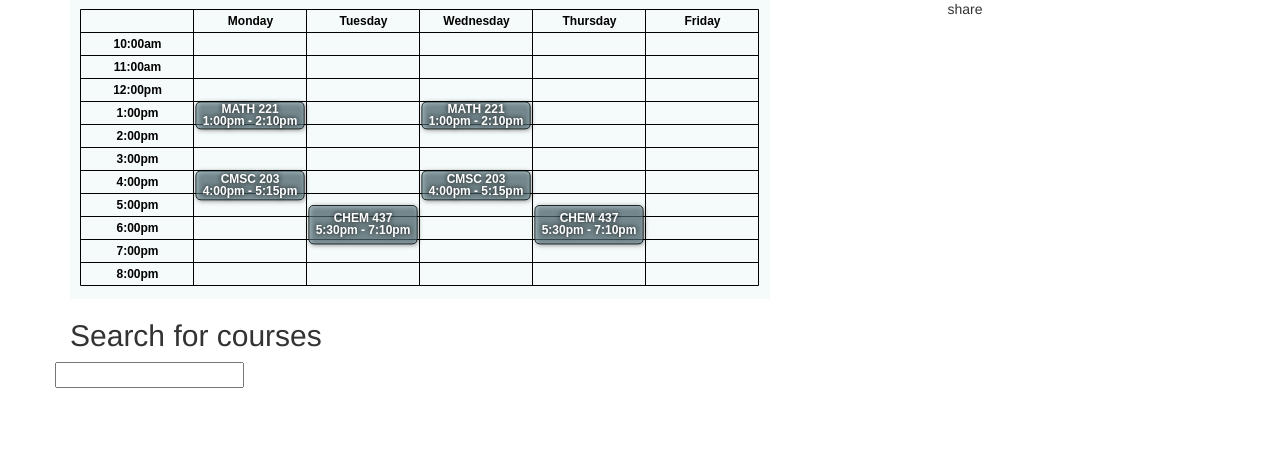
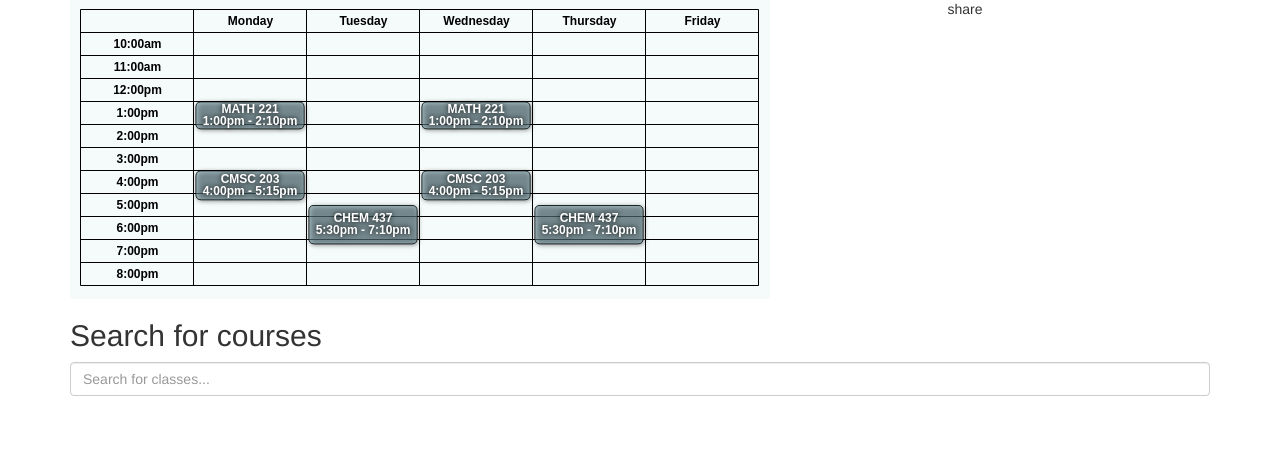
Before and after one commit to ErillLab/hack_umbc, a Django app: page /schedulerapp/home/ in a window 1280 px wide. Shown: the part 71-533 px from the top of the page. Run offline with Django 3.2, Linux system fonts and the light colour scheme; data that the repository does not hold is empty; parts of the project's set-up code (start-up, migrations or seed data) failed here and were passed over; some libraries are stand-ins or nearby versions.

Commit message:
Prettier search box
this _might_ work

```diff
--- a/scheduler_site/schedulerapp/templates/base.html
+++ b/scheduler_site/schedulerapp/templates/base.html
@@ -9,9 +9,6 @@
 
   <!-- Optional theme -->
   <link rel="stylesheet" href="//netdna.bootstrapcdn.com/bootstrap/3.0.3/css/bootstrap-theme.min.css">
-
-  <!-- Latest compiled and minified JavaScript -->
-  <script src="//netdna.bootstrapcdn.com/bootstrap/3.0.3/js/bootstrap.min.js"></script>
 
   <link rel="stylesheet" src="{% static "scheduler.css" %}">
 
--- a/scheduler_site/schedulerapp/templates/home.html
+++ b/scheduler_site/schedulerapp/templates/home.html
@@ -20,12 +20,9 @@ share
 </div>
 
 <h2>Search for courses</h2>
-<div class="row">
-  <form id="live-search" action="" class="styled" method="post">
-    <fieldset>
-      <input type="text" class="text-input" id="filter" value="" />
-    </fieldset>
-  </form>
+<div class="right-inner-addon">
+  <i class="icon-search"></i>
+  <input type="search" class="form-control" id="filter" placeholder="Search for classes..." />
 </div>
 
 <div id="courseList" class="row">
@@ -61,6 +58,8 @@ share
 </div>
 
 <script src="http://code.jquery.com/jquery-latest.js"></script>
+<!-- Latest compiled and minified JavaScript -->
+<script src="//netdna.bootstrapcdn.com/bootstrap/3.0.3/js/bootstrap.min.js"></script>
 <script src="{% static "schedule.js" %}"></script>
 <script type="text/javascript">
   $(document).ready(function(){
```
Also changed, not shown: scheduler_site/schedulerapp/static/scheduler.css (+12 -0 lines).
